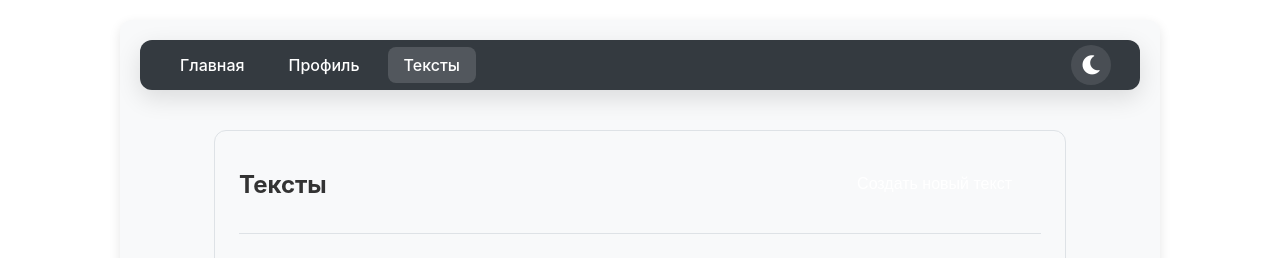
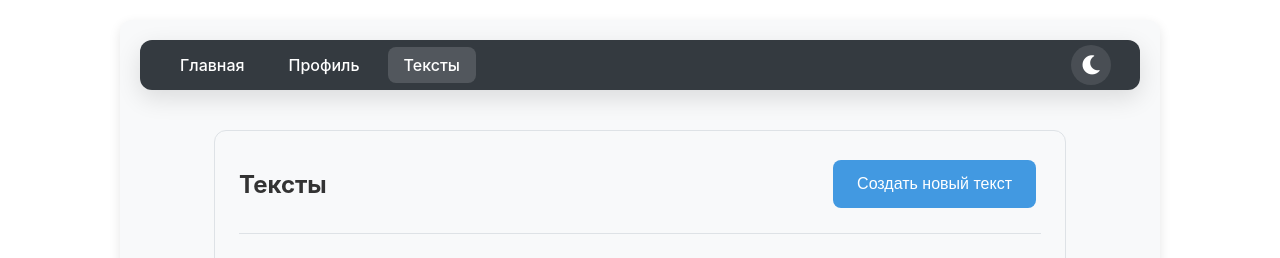
Before and after one commit to okarin2033/cardy_front, a React (Create React App) app: page /texts in a window 1280 px wide. Shown: the top 258 px of the page. Built offline with nearby package versions, Linux system fonts and the light colour scheme; no server answers.

Commit message:
Исправление кнопки создания текста

```diff
--- a/src/styles/common.css
+++ b/src/styles/common.css
@@ -14,7 +14,7 @@
 }
 
 .modal-form {
-  background: var(--card-bg);
+  background: var(--bg-color);
   padding: 32px;
   border-radius: 12px;
   width: 100%;
@@ -29,6 +29,7 @@
   text-align: center;
   color: var(--text-color);
   font-size: 24px;
+  font-weight: 600;
 }
 
 .modal-form form {
@@ -49,7 +50,7 @@
   padding: 12px;
   border: 1px solid var(--border-color);
   border-radius: 8px;
-  background: var(--input-bg);
+  background: var(--bg-color);
   color: var(--text-color);
   font-size: 16px;
   height: 48px;
--- a/src/styles/text.css
+++ b/src/styles/text.css
@@ -63,8 +63,8 @@
   min-width: 120px;
   height: 48px;
   padding: 12px 24px;
-  background-color: var(--accent-color);
-  color: white;
+  background-color: var(--button-primary);
+  color: var(--button-text);
   border: none;
   border-radius: 8px;
   cursor: pointer;
@@ -74,7 +74,7 @@
 }
 
 .create-text-btn:hover {
-  background-color: var(--accent-hover);
+  background-color: var(--button-primary-hover);
   transform: translateY(-1px);
 }
 
```
